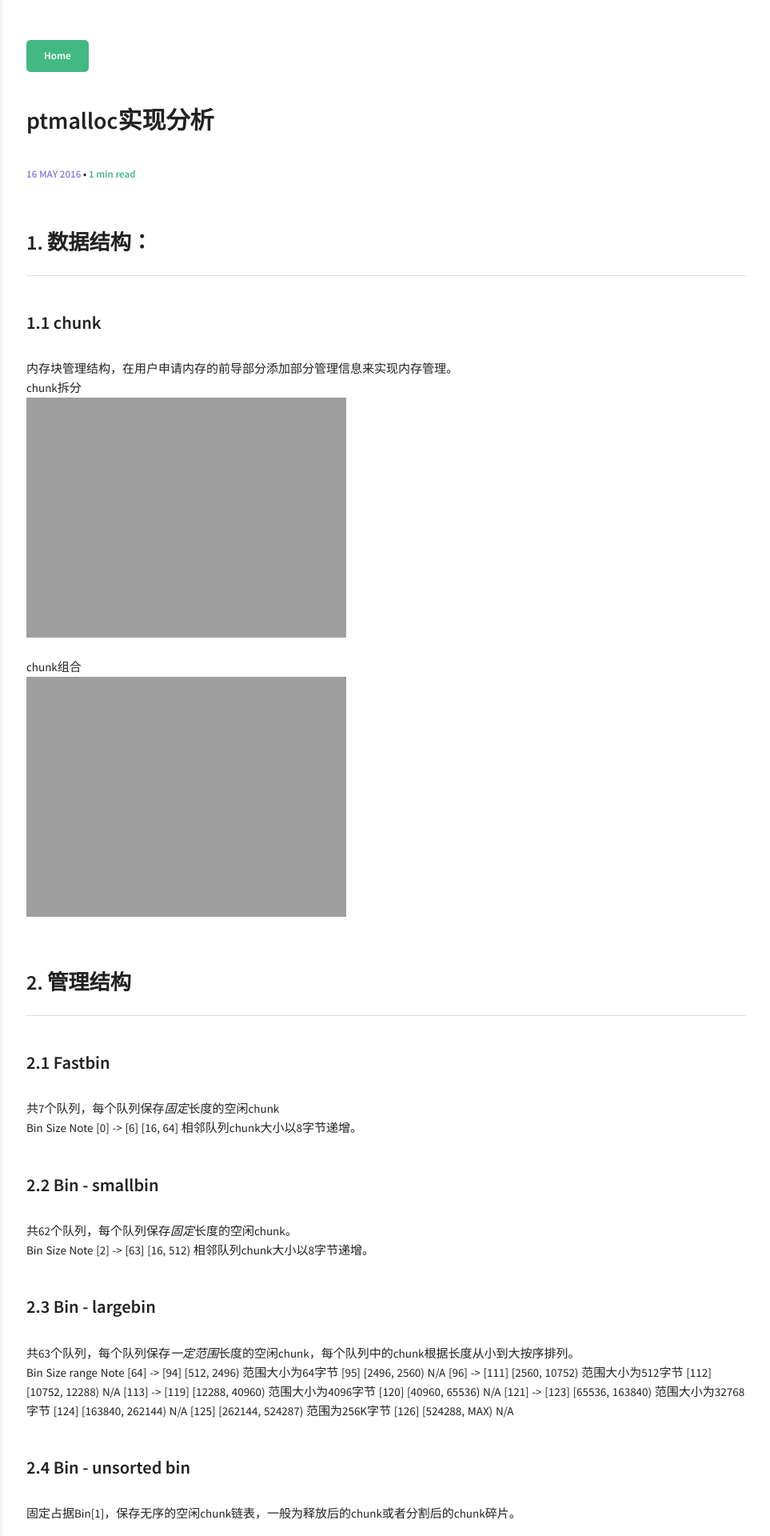
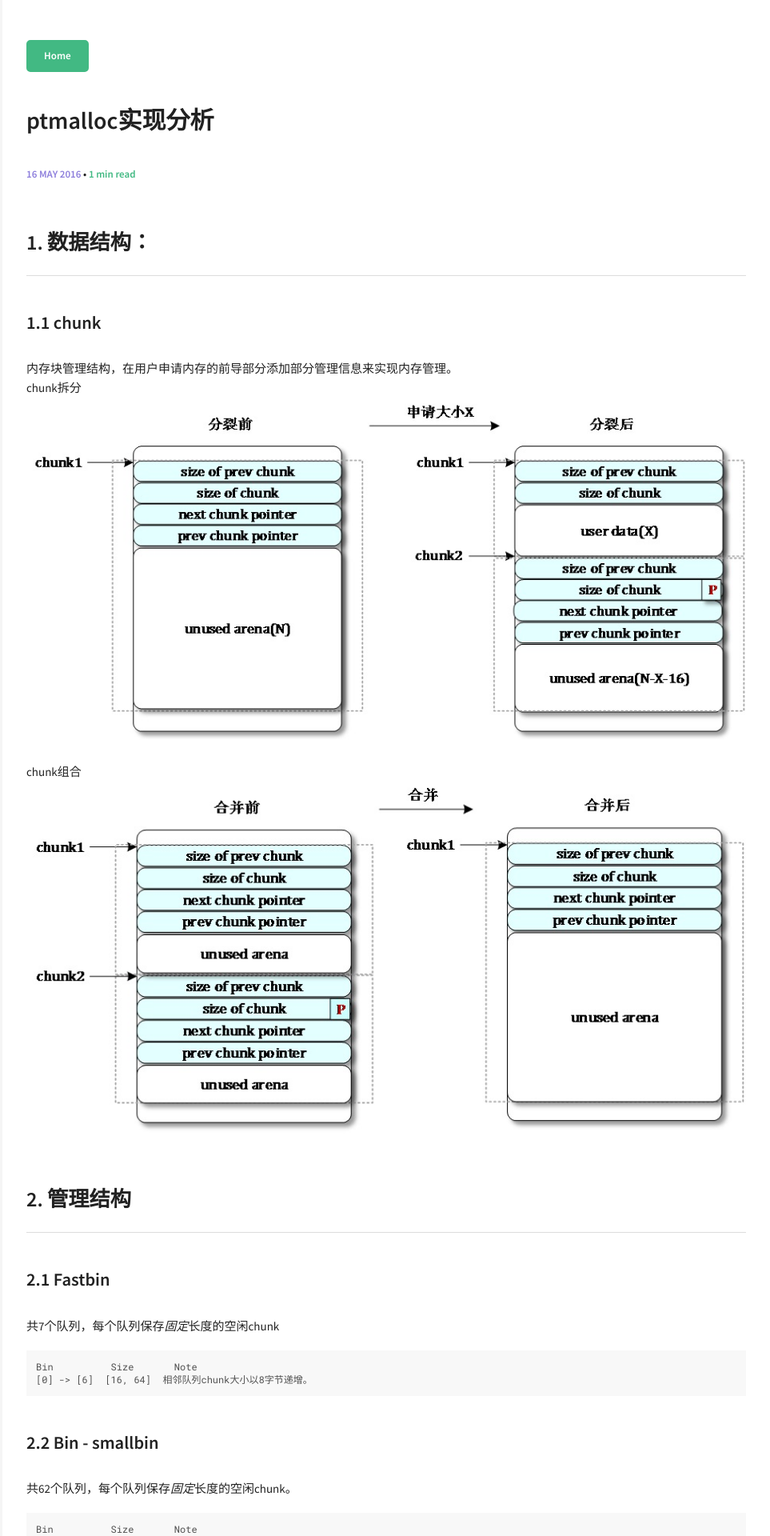
Before and after one commit to iptraveller/iptraveller.github.com, a Jekyll site: the page built from _posts/2016-05-16-ptmalloc.md, in a window 1280 px wide. Shown: the top 1920 px of the page at 80% size, without its empty margins (317-1280 px from the left). Built offline with Jekyll 4.4.1, drawn with Linux system fonts in a browser that asks for light colours; some of the changed text lies outside the part shown.

Commit message:
add old post

```diff
--- a/_posts/2016-05-16-ptmalloc.md
+++ b/_posts/2016-05-16-ptmalloc.md
@@ -11,25 +11,28 @@ categories: [linux]
 ### 1.1 chunk
 内存块管理结构，在用户申请内存的前导部分添加部分管理信息来实现内存管理。
 chunk拆分
-![chunk1](/img/chunk1.jpg =300)
+![chunk1](/img/chunk1.jpg)
 
 chunk组合
-![chunk2](/img/chunk2.jpg =300)
+![chunk2](/img/chunk2.jpg)
 
 ## 2. 管理结构
 
 ### 2.1 Fastbin
 共7个队列，每个队列保存*固定*长度的空闲chunk
+
 	Bin          Size       Note
 	[0] -> [6]  [16, 64]  相邻队列chunk大小以8字节递增。
 
 ### 2.2 Bin - smallbin
 共62个队列，每个队列保存*固定*长度的空闲chunk。
+
 	Bin          Size       Note
 	[2] -> [63]  [16, 512)  相邻队列chunk大小以8字节递增。
 
 ### 2.3 Bin - largebin
 共63个队列，每个队列保存*一定范围*长度的空闲chunk，每个队列中的chunk根据长度从小到大按序排列。
+
 	Bin             Size range        Note
 	[64] -> [94]    [512, 2496)       范围大小为64字节
 	[95]            [2496, 2560)      N/A
```
